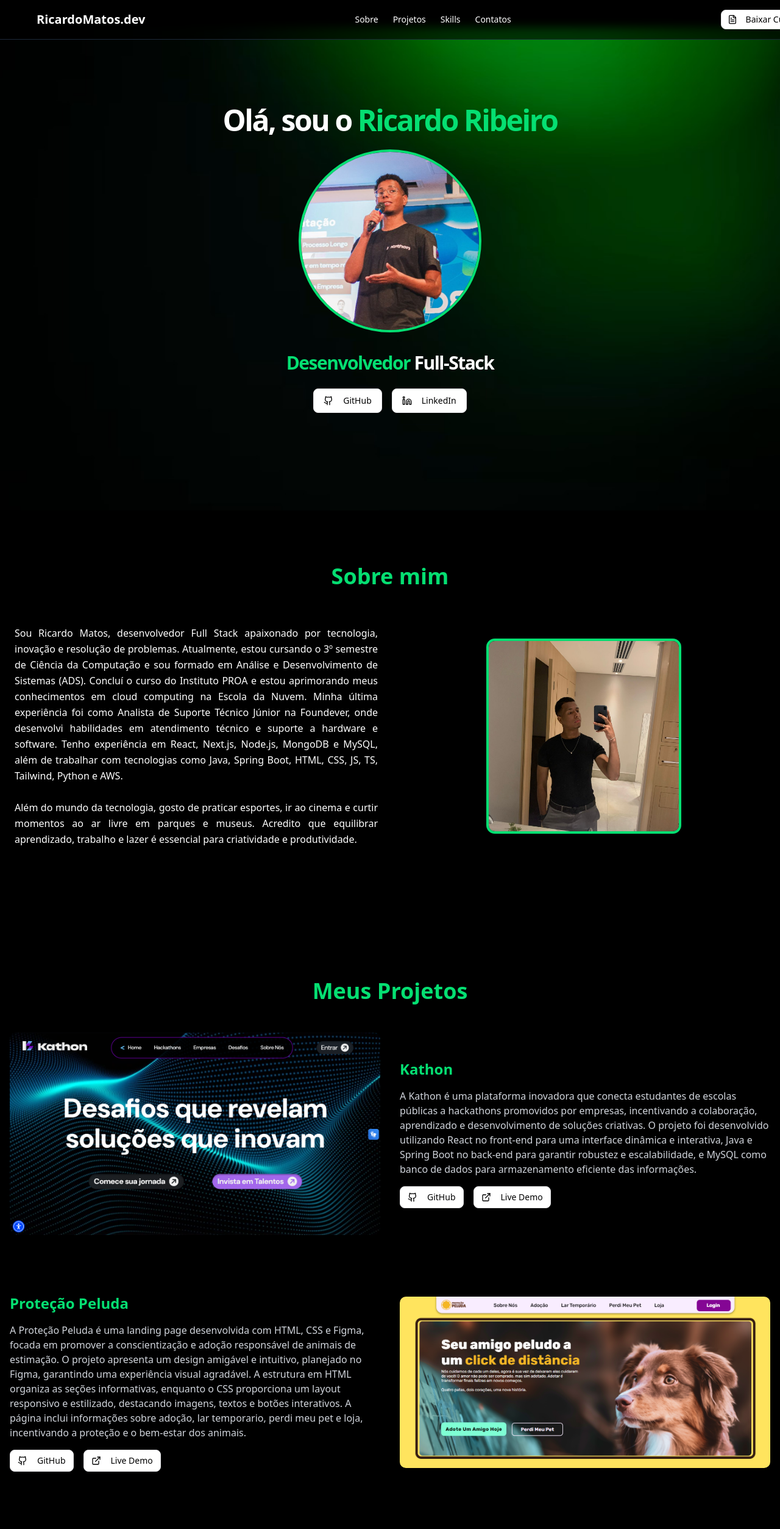
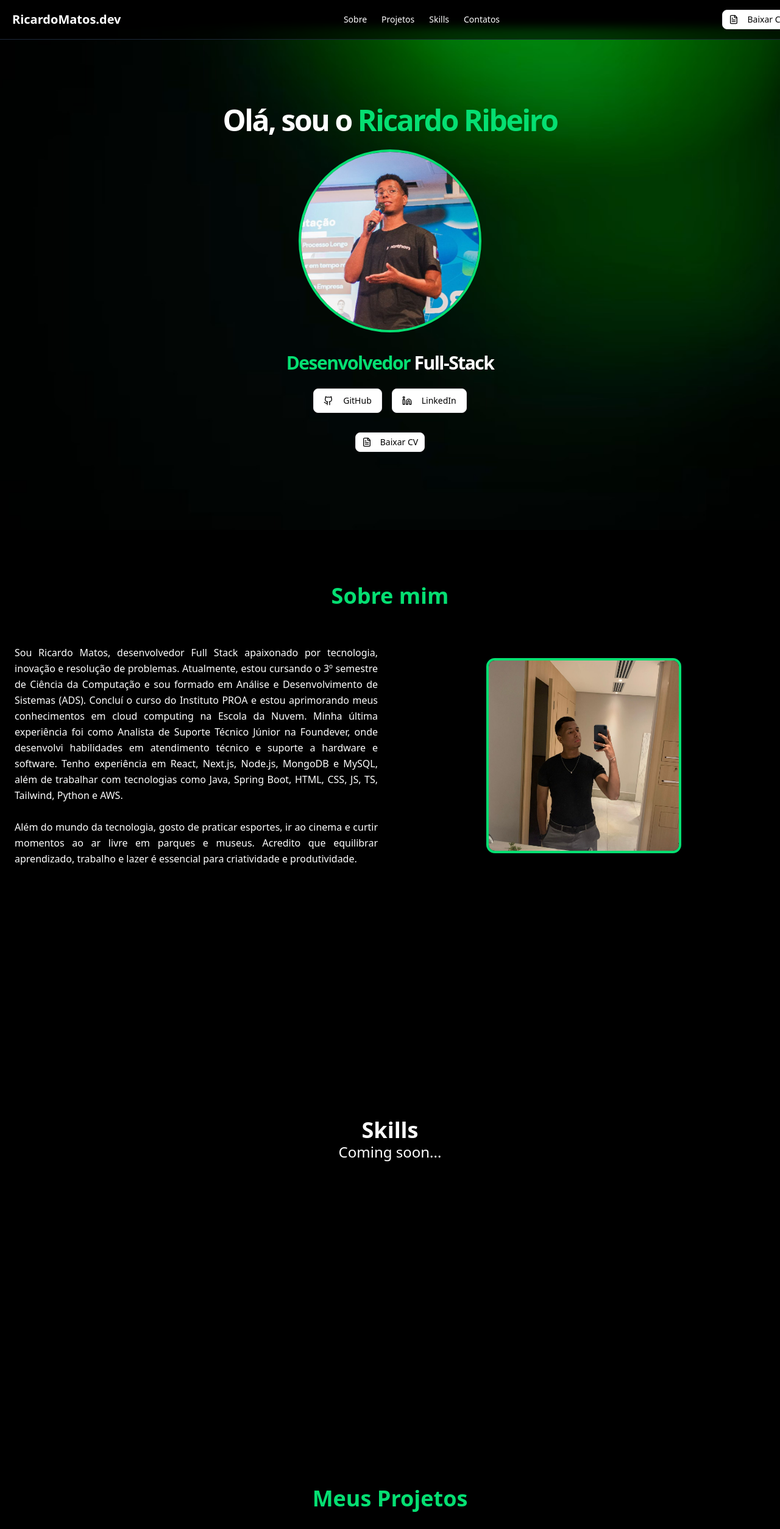
Before and after one commit to MatosRicardo/MyPortfolio, a Next.js app in the folder meu-portfolio/: page / in a window 1280 px wide. Shown: the top 2507 px of the page at 61% size. Built offline with nearby package versions, Linux system fonts and the light colour scheme.

Commit message:
feat: Skills add

```diff
--- /dev/null
+++ b/meu-portfolio/src/app/habilidades/page.tsx
@@ -0,0 +1,11 @@
+export default function Habilidades() {
+  return (
+    <div
+      id="skills"
+      className="flex flex-col items-center justify-center h-screen"
+    >
+      <h1 className="text-4xl font-bold">Skills</h1>
+      <p className="text-2xl">Coming soon...</p>
+    </div>
+  );
+}
--- a/meu-portfolio/src/app/page.tsx
+++ b/meu-portfolio/src/app/page.tsx
@@ -4,12 +4,13 @@ import Image from "next/image";
 import Link from "next/link";
 import SobreMim from "./SobreMim/page";
 import Projetos from "./Projetos/page";
+import Habilidades from "./habilidades/page";
 
 export default function PortfolioHomepage() {
   return (
     <div className="flex min-h-screen flex-col bg-black text-white">
       <header className="sticky top-0 z-10 w-full border-b border-gray-800 bg-black/95 backdrop-blur supports-[backdrop-filter]:bg-black/60">
-        <div className="container flex h-16 items-center justify-between ml-15">
+        <div className="container flex h-16 items-center justify-between ml-5">
           <div className="font-bold text-xl">
             <Link href="./" className=" hover:text-green-400 relative group">
               RicardoMatos.dev
@@ -53,7 +54,7 @@ export default function PortfolioHomepage() {
           >
             <Link href="/curriculo.pdf" download target="_blank">
               <FileText className="mr-2 h-4 w-4" />
-              Baixar Currículo
+              Baixar CV
               <span className="absolute inset-0 bg-green-400/20 rounded-md filter blur-md opacity-0 group-hover:opacity-100 transition-opacity"></span>
             </Link>
           </Button>
@@ -119,7 +120,18 @@ export default function PortfolioHomepage() {
                 </Link>
               </Button>
             </div>
-
+            <Button
+              variant="outline"
+              size="sm"
+              className="hidden md:flex text-black hover:text-green-400 hover:border-green-400 group relative"
+              asChild
+            >
+              <Link href="/curriculo.pdf" download target="_blank">
+                <FileText className="mr-2 h-4 w-4" />
+                Baixar CV
+                <span className="absolute inset-0 bg-green-400/20 rounded-md filter blur-md opacity-0 group-hover:opacity-100 transition-opacity"></span>
+              </Link>
+            </Button>
             {/* <div className="flex gap-4">
               <Button
                 asChild
@@ -146,7 +158,7 @@ export default function PortfolioHomepage() {
         </section>
       </main>
       <SobreMim />
-
+      <Habilidades />
       <Projetos />
 
       <footer className="border-t border-gray-800 py-6">
```
